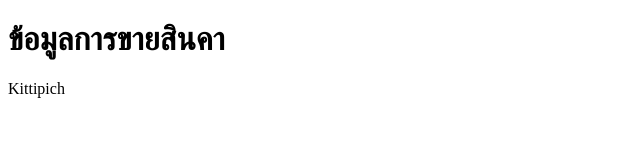
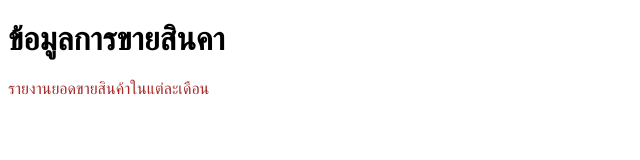
Before and after one commit to MeYing55/Kittipichtestgit, a plain HTML site: page index.html in a window 1280 px wide. Shown: the whole page, without its empty margins (0-640 px from the left). Drawn offline with Linux system fonts and the light colour scheme.

Commit message:
add report sale

```diff
--- a/index.html
+++ b/index.html
@@ -5,9 +5,15 @@
     <meta name="viewport" content="width=device-width, initial-scale=1.0">
     <title>Document</title>
 </head>
+<style>
+    p{
+        color: brown;
+    }
+</style>
+
 <body>
     <h1>ข้อมูลการขายสินคา</h1>
-    <P>Kittipich</P>
+    <P>รายงานยอดขายสินค้าในแต่ละเดือน</P>
 
 </body>
 </html>
```
